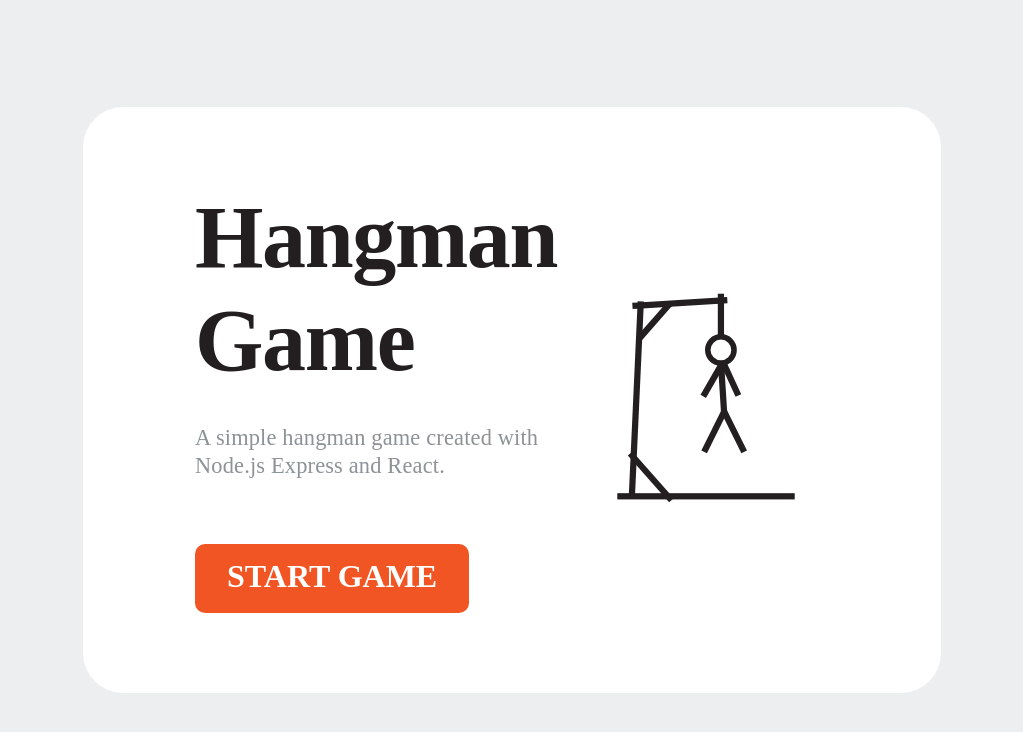
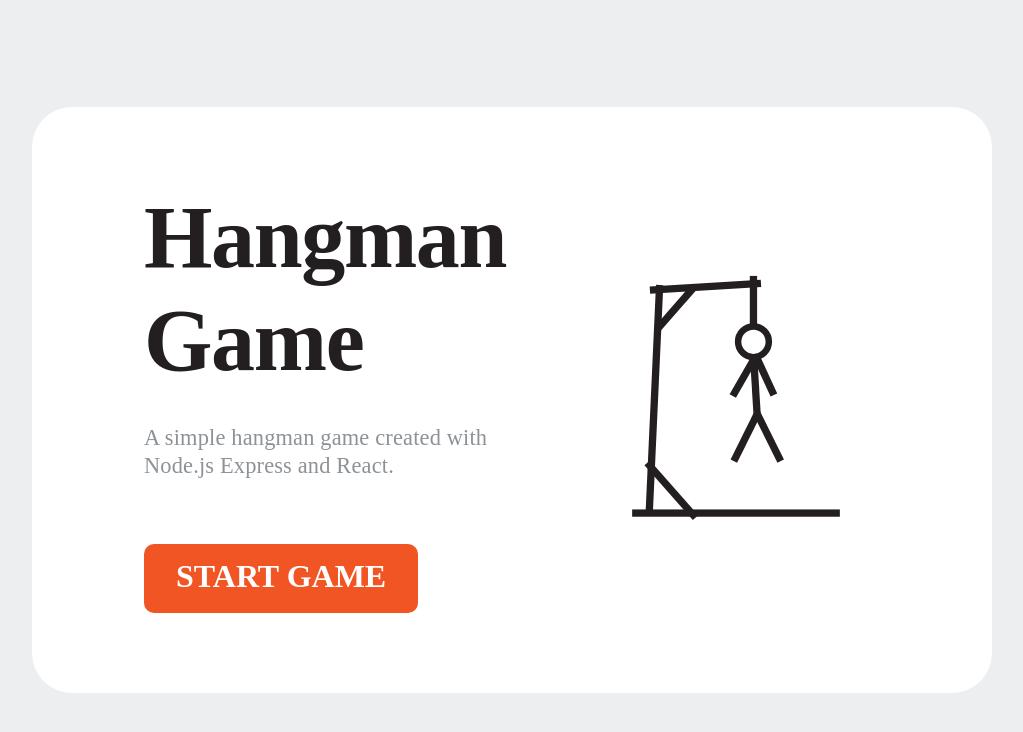
Before and after one commit to ricardas98/hangman-game-2, a React (Create React App) app in the folder client/: page / in a window 1280 px wide. Shown: the top 732 px of the page, without its empty margins (128-1151 px from the left). Built offline with nearby package versions, Linux system fonts and the light colour scheme; no server answers; a web font is replaced by a local one.

Commit message:
[REFACT] landing window design

```diff
--- a/client/src/view/container/landing-window/LandingWindow.tsx
+++ b/client/src/view/container/landing-window/LandingWindow.tsx
@@ -10,25 +10,6 @@ interface LandingWindowProps {
 
 export const LandingWindow = ({ setSession }: LandingWindowProps) => {
   const createSession = useLandingWindow(createSessionController, setSession);
-
-  function getCardContents(): JSX.Element {
-    return (
-      <Grid
-        container
-        direction={{ xs: "row", md: "row-reverse" }}
-        alignItems="center"
-        justifyContent="center"
-        spacing={4}
-      >
-        <Grid item xs={12} md={5}>
-          {getHangmanImage()}
-        </Grid>
-        <Grid item xs={12} md={7} container direction="column">
-          {getPageInfo()}
-        </Grid>
-      </Grid>
-    );
-  }
 
   function getHangmanImage(): JSX.Element {
     return (
@@ -85,17 +66,21 @@ export const LandingWindow = ({ setSession }: LandingWindowProps) => {
   }
 
   return (
-    <Box
-      px={4}
-      sx={{
-        minHeight: "100vh",
-        display: "flex",
-        justifyContent: "center",
-        alignItems: "center",
-        backgroundColor: "background.default",
-      }}
-    >
-      <CardWindow>{getCardContents()}</CardWindow>
-    </Box>
+    <CardWindow>
+      <Grid
+        container
+        direction={{ xs: "row", md: "row-reverse" }}
+        alignItems="center"
+        justifyContent="center"
+        spacing={4}
+      >
+        <Grid item xs={12} md={5}>
+          {getHangmanImage()}
+        </Grid>
+        <Grid item xs={12} md={7} container direction="column">
+          {getPageInfo()}
+        </Grid>
+      </Grid>
+    </CardWindow>
   );
 };
```
